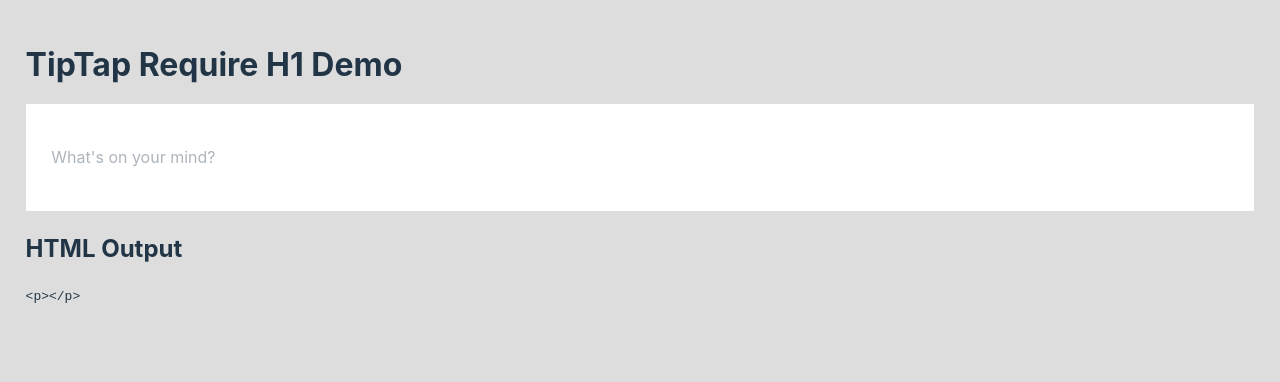
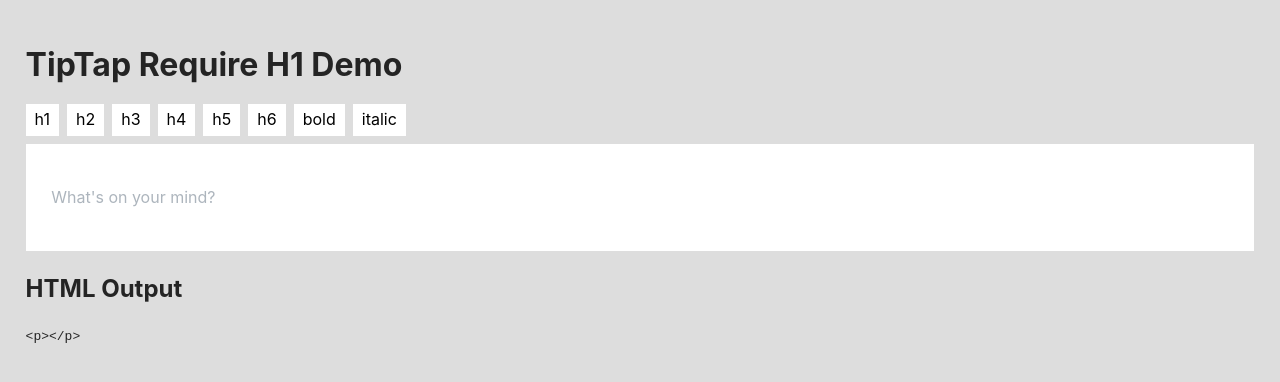
Before and after one commit to angelikatyborska/tiptap-require-h1, a React (Vite) app: page / in a window 1280 px wide. Shown: the top 382 px of the page. Built offline with nearby package versions, Linux system fonts and the light colour scheme.

Commit message:
Add buttons

```diff
--- a/package.json
+++ b/package.json
@@ -26,6 +26,7 @@
     "@types/react": "^18.0.27",
     "@types/react-dom": "^18.0.10",
     "@vitejs/plugin-react": "^3.1.0",
+    "prettier": "^2.8.4",
     "typescript": "^4.9.3",
     "vite": "^4.1.0"
   }
--- a/src/App.css
+++ b/src/App.css
@@ -2,6 +2,21 @@
   padding: 2vw;
   width: 100%;
   max-width: 100%;
+}
+
+.editorControls {
+  display: flex;
+  flex-wrap: wrap;
+  gap: 0.5em;
+  margin-bottom: 0.5em;
+}
+
+.editorControls button {
+  border-bottom: 3px solid transparent;
+}
+
+.editorControls button.is-active {
+  border-bottom: 3px solid black;
 }
 
 .ProseMirror {
@@ -18,12 +33,6 @@
   outline: 2px solid red;
 }
 
-.ProseMirror img {
-  display: block;
-  max-width: 100%;
-  margin: 1em 0;
-}
-
 .ProseMirror p.is-editor-empty:first-of-type::before {
   color: #adb5bd;
   content: attr(data-placeholder);
--- a/src/App.tsx
+++ b/src/App.tsx
@@ -1,14 +1,14 @@
-import Document from '@tiptap/extension-document'
-import Paragraph from '@tiptap/extension-paragraph'
-import Text from '@tiptap/extension-text'
-import Heading from '@tiptap/extension-heading'
-import Bold from '@tiptap/extension-bold'
-import Italic from '@tiptap/extension-italic'
-import History from '@tiptap/extension-history'
-import Placeholder from '@tiptap/extension-placeholder'
-import { EditorContent, useEditor } from '@tiptap/react'
-import React from 'react'
-import './App.css'
+import Document from "@tiptap/extension-document";
+import Paragraph from "@tiptap/extension-paragraph";
+import Text from "@tiptap/extension-text";
+import Heading from "@tiptap/extension-heading";
+import Bold from "@tiptap/extension-bold";
+import Italic from "@tiptap/extension-italic";
+import History from "@tiptap/extension-history";
+import Placeholder from "@tiptap/extension-placeholder";
+import { EditorContent, useEditor } from "@tiptap/react";
+import React from "react";
+import "./App.css";
 
 export default () => {
   const editor = useEditor({
@@ -21,24 +21,69 @@
       Italic,
       History,
       Placeholder.configure({
-        placeholder: 'What\'s on your mind?'
-      })
+        placeholder: "What's on your mind?",
+      }),
     ],
     content: `
     <p></p>
   `,
-  })
+  });
 
-  if (!editor) { return null }
+  if (!editor) {
+    return null;
+  }
 
   return (
     <div className="editorWrapper">
       <h1>TipTap Require H1 Demo</h1>
+      <div className="editorControls">
+        {([1, 2, 3, 4, 5, 6] as const).map((level) => {
+          return (
+            <button
+              key={`h${level}`}
+              onClick={() =>
+                editor.chain().focus().toggleHeading({ level: level }).run()
+              }
+              className={
+                editor.isActive("heading", { level: level }) ? "is-active" : ""
+              }
+              disabled={
+                (!editor.isActive("heading", { level: level }) &&
+                  !editor.can().setHeading({ level: level })) ||
+                (editor.isActive("heading", { level: level }) &&
+                  !editor.can().toggleHeading({ level: level }))
+              }
+            >
+              h{level}
+            </button>
+          );
+        })}
+
+        <button
+          onClick={() => editor.chain().focus().toggleBold().run()}
+          className={editor.isActive("bold") ? "is-active" : ""}
+          disabled={
+            (!editor.isActive("bold") && !editor.can().setBold()) ||
+            (editor.isActive("bold") && !editor.can().unsetBold())
+          }
+        >
+          bold
+        </button>
+
+        <button
+          onClick={() => editor.chain().focus().toggleItalic().run()}
+          className={editor.isActive("italic") ? "is-active" : ""}
+          disabled={
+            (!editor.isActive("italic") && !editor.can().setItalic()) ||
+            (editor.isActive("italic") && !editor.can().unsetItalic())
+          }
+        >
+          italic
+        </button>
+      </div>
       <EditorContent editor={editor} />
       <h2>HTML Output</h2>
-      <pre>
-        {editor.getHTML()}
-      </pre>
+      <pre>{editor.getHTML()}</pre>
     </div>
-  )
-}
+  );
+};
--- a/src/index.css
+++ b/src/index.css
@@ -4,8 +4,7 @@
   font-weight: 400;
 
   color-scheme: light dark;
-  color: rgba(255, 255, 255, 0.87);
-  background-color: #242424;
+  color: #242424;
 
   font-synthesis: none;
   text-rendering: optimizeLegibility;
@@ -37,38 +36,31 @@
 }
 
 button {
-  border-radius: 8px;
   border: 1px solid transparent;
-  padding: 0.6em 1.2em;
+  padding: 0.25em 0.5em;
   font-size: 1em;
-  font-weight: 500;
   font-family: inherit;
-  background-color: #1a1a1a;
-  cursor: pointer;
+  background-color: #fff;
   transition: border-color 0.25s;
 }
-button:hover {
-  border-color: #646cff;
+
+button:disabled {
+  color: #777;
+  background-color: #eee;
 }
+
+button:hover:not(:disabled) {
+  cursor: pointer;
+}
+
 button:focus,
 button:focus-visible {
   outline: 4px auto -webkit-focus-ring-color;
 }
 
-@media (prefers-color-scheme: light) {
-  :root {
-    color: #213547;
-    background-color: #ffffff;
-  }
-  a:hover {
-    color: #747bff;
-  }
-  button {
-    background-color: #f9f9f9;
-  }
-}
-
-html, body, #root {
+html,
+body,
+#root {
   background-color: #ddd;
   width: 100%;
   max-width: 100%;
@@ -76,6 +68,8 @@
   max-height: 100%;
 }
 
-*, *:before, *:after {
+*,
+*:before,
+*:after {
   box-sizing: border-box;
 }
```
Also changed, not shown: src/main.tsx (+7 -7 lines), 1 other file (tests, documents, lock files or other folders).
